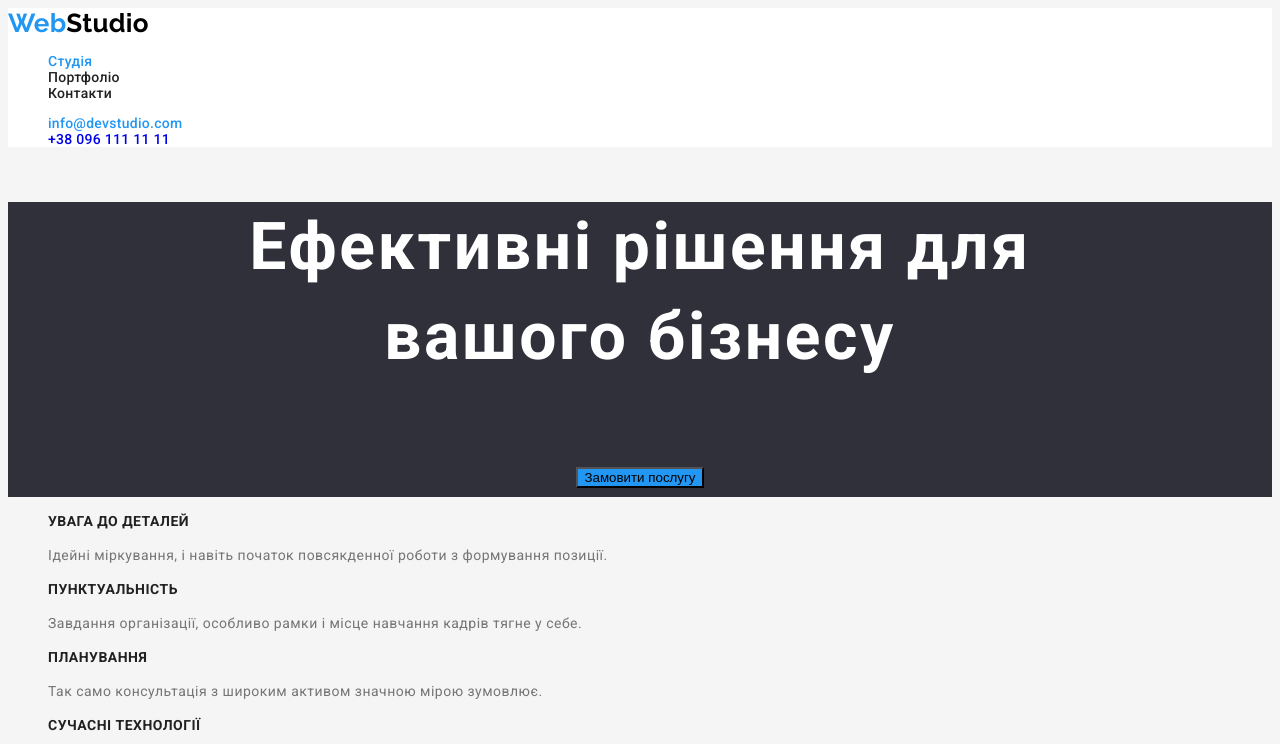
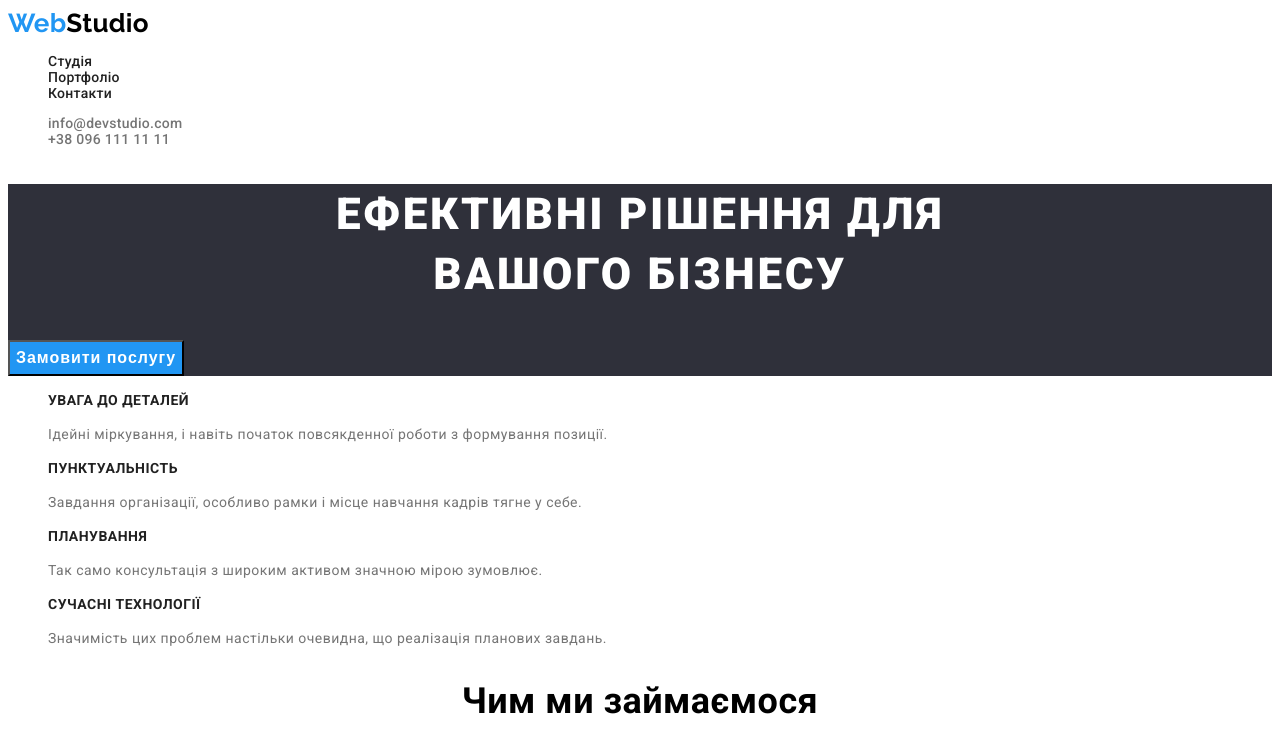
Before and after one commit to DmytroMedved/goit-markup-hw-02, a plain HTML site: page index.html in a window 1280 px wide. Shown: the top 744 px of the page. Drawn offline with Linux system fonts and the light colour scheme.

Commit message:
head h1-hero button-hero

```diff
--- a/css/styles.css
+++ b/css/styles.css
@@ -1,7 +1,7 @@
 /* body */
 .body {
     font-family: 'Roboto', sans-serif;
-    background-color: #F5F5F5;
+    background-color: #FFFFFF;
     letter-spacing: 0.03em;
 }
 .list {
@@ -32,14 +32,6 @@
         background-color: #FFFFFF;
 }
 /* nav header */
-.studio {
-   color:#2196F3 ;
-    text-decoration: none;
-}
-.studio:hover,
-.studio:focus {
-    background-color: #2196F3;
-}
 .link {
   color:#212121 ;
   text-decoration: none;
@@ -49,29 +41,56 @@
     background-color:#2196F3 ;
 }
 .mailto {
-    color: #2196F3;
+    color: #757575;
         text-decoration: none;
+        font-weight: 500;
+            font-size: 14px;
+            line-height: calc(16 / 14);
+            letter-spacing: 0.02em;
 }
 .mailto:hover,
 .mailto:focus {
-    background-color: #2196F3;
+    color: #2196F3;
 }
 .tel {
+    color: #757575;
         text-decoration: none;
+            font-weight: 500;
+            font-size: 14px;
+            line-height: calc(16 / 14);
+            letter-spacing: 0.02em;
+}
+.tel:hover,
+.tel:focus {
+    color: #2196F3;
 }
 /* section hero */
+
 .section-hero {
-    color: #FFFFFF;
     background-color: #2F303A;
-    font-weight: 900;
-    font-size: 44px;
-    line-height: calc(60 / 44);
-    text-align: center;
-    letter-spacing: 0.06em;
+}
+.h1-hero {
+        font-weight: 900;
+        font-size: 44px;
+        line-height: calc(60 / 44);
+        text-align: center;
+        letter-spacing: 0.06em;
+        text-transform: uppercase;
+        color: #FFFFFF;
 }
 .button-hero {
     background-color: #2196F3;
     cursor: pointer;
+}
+.text-button-hero {
+        font-weight: 700;
+        font-size: 16px;
+        line-height: calc(30 / 16);
+        display: flex;
+        align-items: center;
+        text-align: center;
+        letter-spacing: 0.06em;
+        color: #FFFFFF;
 }
 /* respect to details, punctualness, planning, modern tecnologies */
 .title {
--- a/index.html
+++ b/index.html
@@ -19,8 +19,8 @@
       <nav>
         <a href="./index.html" class="logo"><span class="logo1">Web</span>Studio</a>
         <ul class="list">
-          <li><a href="./portfolio.html" class="studio">Студія</a></li>
-          <li><a href="" class="link">Портфоліо</a></li>
+          <li><a href="./index.html" class="link">Студія</a></li>
+          <li><a href="./portfolio.html" class="link">Портфоліо</a></li>
           <li><a href="" class="link">Контакти</a></li>
         </ul>
       </nav>
@@ -33,11 +33,11 @@
     <main>
       <!-- section hero -->
       <section class="section-hero">
-        <h1 class="h1">
+        <h1 class="h1-hero">
           Ефективні рішення для <br />
           вашого бізнесу <br />
         </h1>
-        <button class="button-hero">Замовити послугу</button>
+        <button class="button-hero"><span class="text-button-hero">Замовити послугу</span></button>
       </section>
       <!-- respect to details, punctualness, planning, modern tecnologies -->
       <section>
```
Also changed, not shown: portfolio.html (+4 -4 lines).
